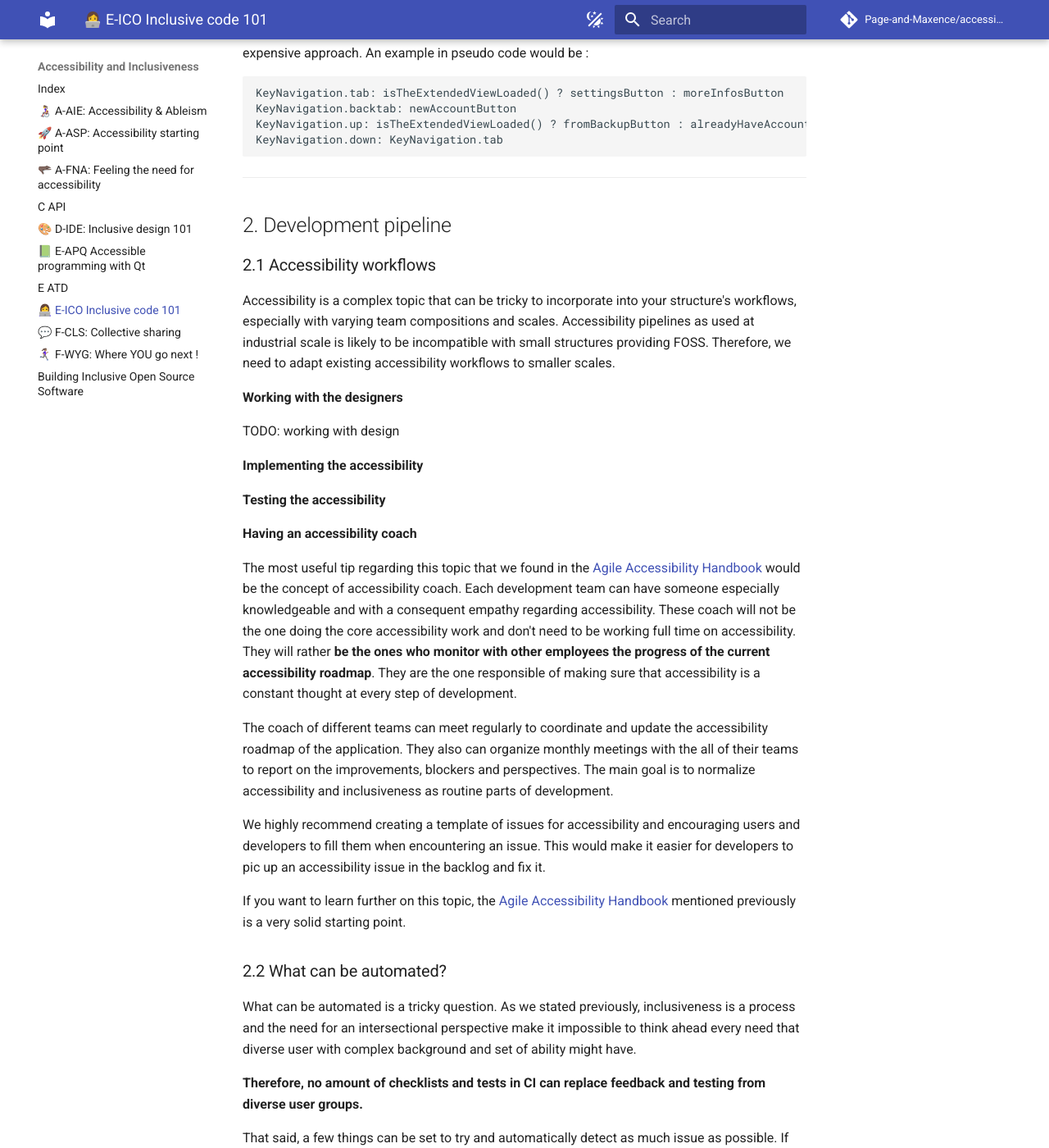
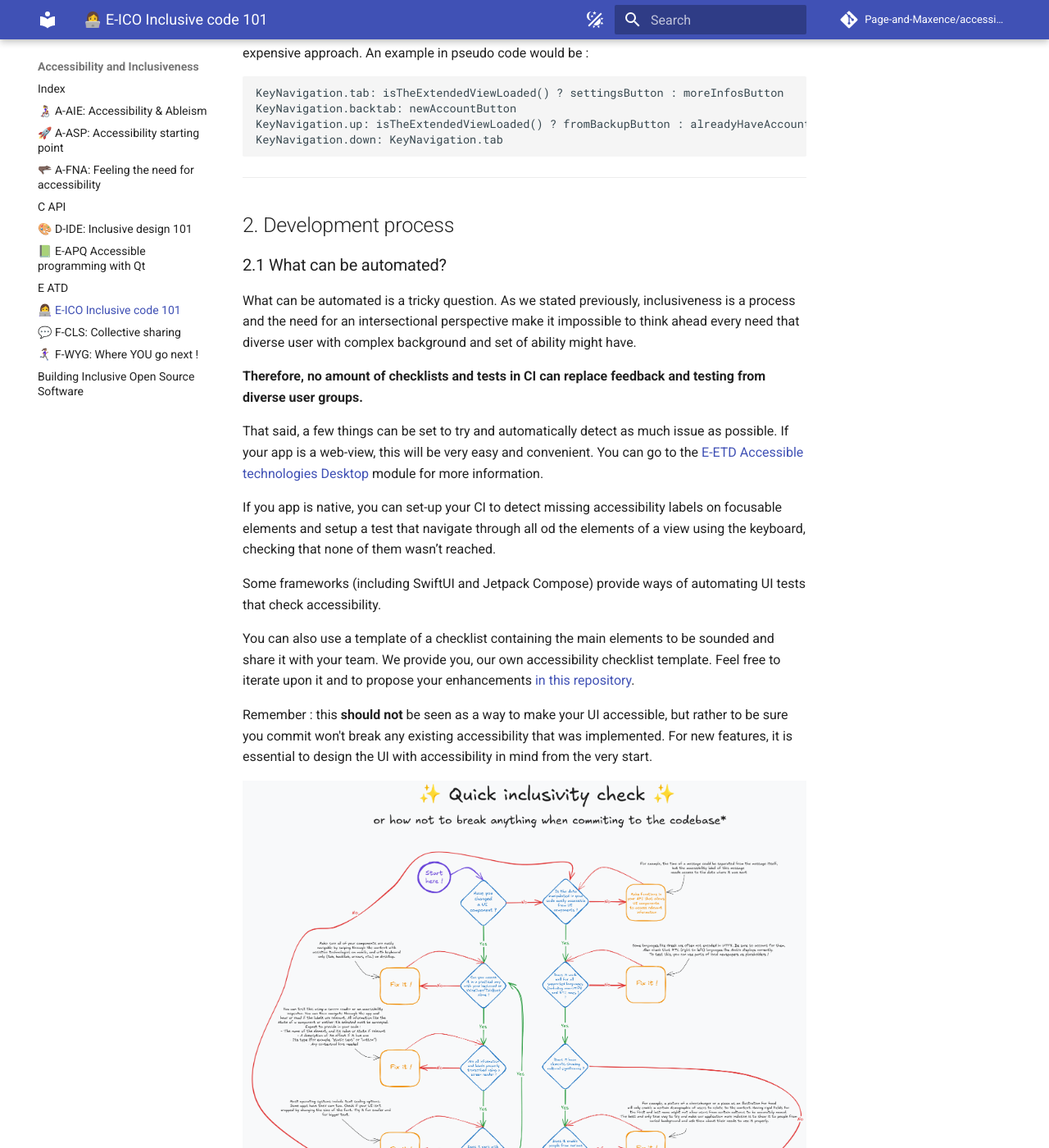
Before and after one commit to savoirfairelinux/building-inclusive-open-source-software, an MkDocs documentation site: the page built from docs/E-ICO.md, in a window 1280 px wide and 1400 px high, scrolled down 4537 px. Shown: the whole window at 82% size. Built offline with MkDocs 1.6.1 and Material for MkDocs 9.7.7, drawn with Linux system fonts in a browser that asks for light colours; comment, search, counter and statistics services are not loaded; some of the changed text lies outside the part shown.

Commit message:
E-ICO: put the pipeline in other module

```diff
--- a/docs/E-ICO.md
+++ b/docs/E-ICO.md
@@ -129,31 +129,9 @@ KeyNavigation.down: KeyNavigation.tab
 
 ---
 
-## 2. Development pipeline
+## 2. Development process
 
-### 2.1 Accessibility workflows
-
-Accessibility is a complex topic that can be tricky to incorporate into your structure's workflows, especially with varying team compositions and scales. Accessibility pipelines as used at industrial scale is likely to be incompatible with small structures providing FOSS. Therefore, we need to adapt existing accessibility workflows to smaller scales.
-
-**Working with the designers**
-
-TODO: working with design
-
-**Implementing the accessibility**
-
-**Testing the accessibility**
-
-**Having an accessibility coach**
-
-The most useful tip regarding this topic that we found in the [Agile Accessibility Handbook](https://accessibility.deque.com/agile-accessibility-handbook) would be the concept of accessibility coach. Each development team can have someone especially knowledgeable and with a consequent empathy regarding accessibility. These coach will not be the one doing the core accessibility work and don't need to be working full time on accessibility. They will rather **be the ones who monitor with other employees the progress of the current accessibility roadmap**. They are the one responsible of making sure that accessibility is a constant thought at every step of development.
-
-The coach of different teams can meet regularly to coordinate and update the accessibility roadmap of the application. They also can organize monthly meetings with the all of their teams to report on the improvements, blockers and perspectives. The main goal is to normalize accessibility and inclusiveness as routine parts of development.
-
-We highly recommend creating a template of issues for accessibility and encouraging users and developers to fill them when encountering an issue. This would make it easier for developers to pic up an accessibility issue in the backlog and fix it.
-
-If you want to learn further on this topic, the [Agile Accessibility Handbook](https://accessibility.deque.com/agile-accessibility-handbook) mentioned previously is a very solid starting point.
-
-### 2.2 What can be automated?
+### 2.1 What can be automated?
 
 What can be automated is a tricky question. As we stated previously, inclusiveness is a process and the need for an intersectional perspective make it impossible to think ahead every need that diverse user with complex background and set of ability might have.
 
```
Also changed, not shown: other parts of docs/E-ICO.md (+1 -1 lines).
